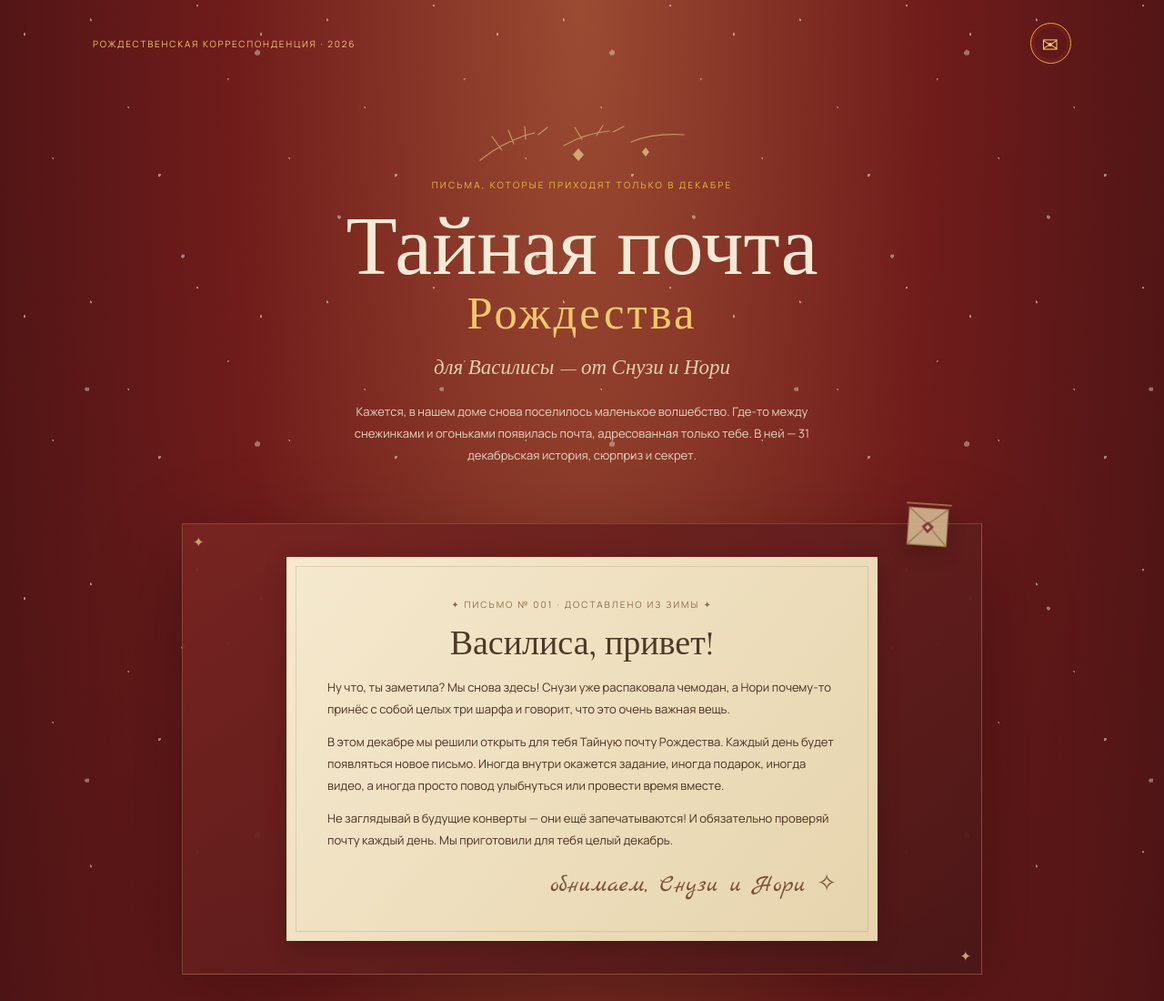
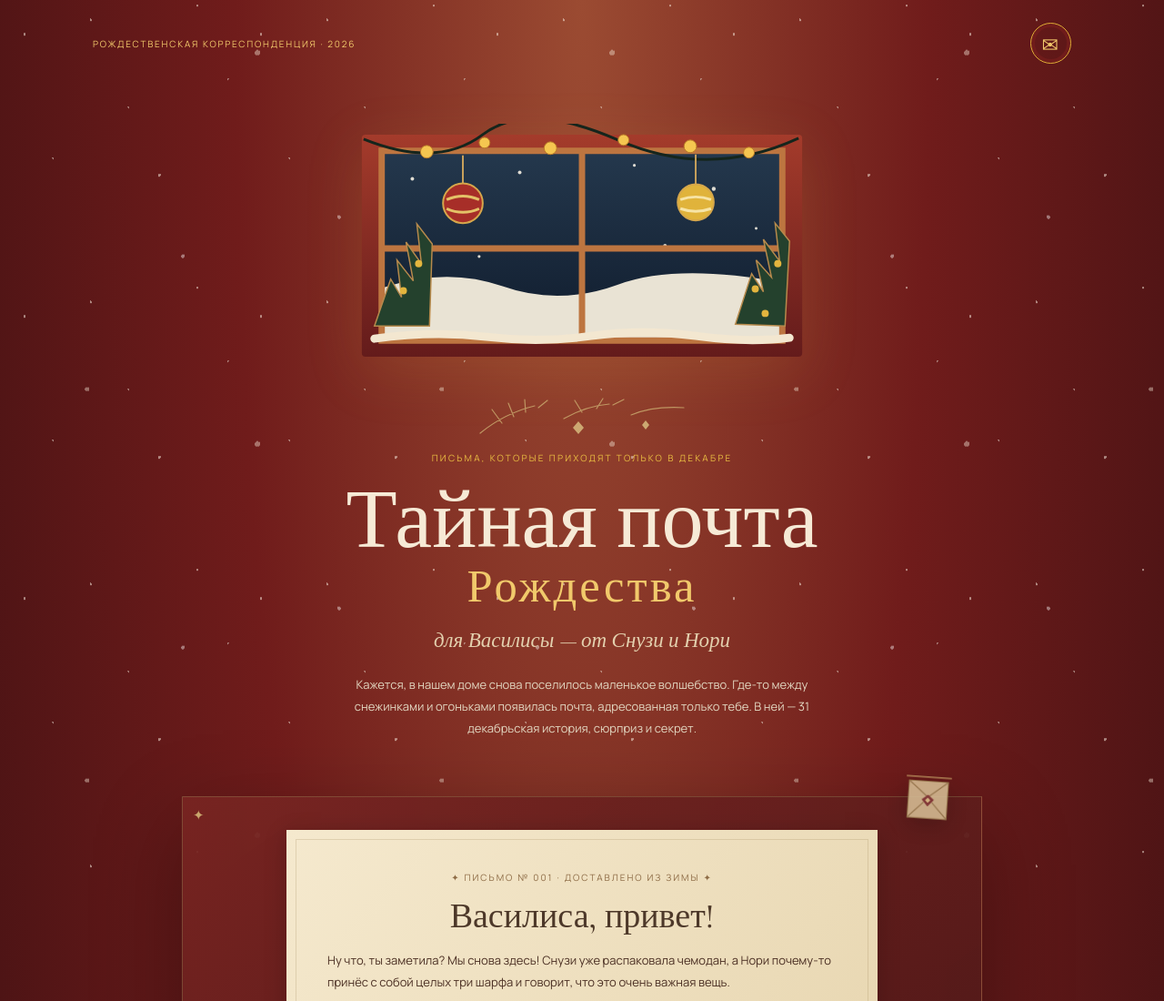
Before and after one commit to lanamilanain/-inna-bry-editor, a plain HTML site: page site/index.html in a window 1280 px wide. Shown: the top 1100 px of the page at 91% size. Drawn offline with nearby package versions, Linux system fonts and the light colour scheme.

Commit message:
Add warm vintage Christmas window illustration

```diff
--- a/site/index.html
+++ b/site/index.html
@@ -17,7 +17,7 @@ body:after{opacity:.42;filter:blur(.45px);background-image:radial-gradient(2px 2
 .wrap{position:relative;z-index:1}
 .snow-glow{position:fixed;inset:0;pointer-events:none;z-index:0;background:radial-gradient(ellipse at 15% 20%,#e9f2ed09,transparent 45%),radial-gradient(ellipse at 80% 10%,#dbe9f811,transparent 40%);mix-blend-mode:screen}
 .wrap{max-width:1120px;margin:auto;padding:25px 22px 65px}.top{display:flex;justify-content:space-between;align-items:center;color:#f1c96b;font-size:10px;letter-spacing:.18em;text-transform:uppercase}.stamp{width:45px;height:45px;border:1px solid #e0ad36;border-radius:50%;display:grid;place-items:center;color:#f1c96b;font:22px Georgia;box-shadow:inset 0 0 0 4px #701c1b}
-.hero{text-align:center;padding:66px 12px 28px}.eyebrow{font-size:10px;letter-spacing:.22em;text-transform:uppercase;color:#e9bd42}.hero h1{font:500 clamp(43px,9vw,92px)/.86 Cormorant Garamond,serif;margin:22px 0;color:#f6ead6}.hero h1 span{display:block;font-size:.55em;color:#f1c96b;letter-spacing:.06em;margin-top:13px}.subtitle{font:italic 23px Cormorant Garamond;color:#e3d0ae}.intro{max-width:560px;margin:22px auto 0;color:#e2d7c1;font-size:13px;line-height:1.85}
+.christmas-window{width:min(520px,94vw);margin:0 auto 32px;padding:0 2px;filter:drop-shadow(0 18px 30px #280d0d66);animation:window-glow 5s ease-in-out infinite alternate}.christmas-window svg{width:100%;height:auto;display:block}@keyframes window-glow{from{filter:drop-shadow(0 10px 20px #290b0b55)}to{filter:drop-shadow(0 16px 30px #e2a83b22)}}.hero{text-align:center;padding:66px 12px 28px}.eyebrow{font-size:10px;letter-spacing:.22em;text-transform:uppercase;color:#e9bd42}.hero h1{font:500 clamp(43px,9vw,92px)/.86 Cormorant Garamond,serif;margin:22px 0;color:#f6ead6}.hero h1 span{display:block;font-size:.55em;color:#f1c96b;letter-spacing:.06em;margin-top:13px}.subtitle{font:italic 23px Cormorant Garamond;color:#e3d0ae}.intro{max-width:560px;margin:22px auto 0;color:#e2d7c1;font-size:13px;line-height:1.85}
 .illustration-divider{width:min(240px,60vw);margin:0 auto 12px;opacity:.85}.illustration-divider svg{width:100%;height:auto;display:block}
 .scene{max-width:880px;margin:35px auto 45px;position:relative;border:1px solid #c5a16a55;padding:clamp(14px,4vw,36px);background:linear-gradient(145deg,#782522ed,#4a1717f2);box-shadow:0 30px 90px #0005}
 .scene-mail{position:absolute;right:clamp(10px,3vw,25px);top:-30px;width:68px;opacity:.88;filter:drop-shadow(0 8px 12px #0003);transform:rotate(4deg)}.scene-mail svg{width:100%;height:auto}
@@ -44,6 +44,17 @@ footer{text-align:center;color:#9e987f;font-size:10px;letter-spacing:.12em;margi
 <div class="wrap">
 <header class="top"><span>рождественская корреспонденция · 2026</span><div class="stamp">✉</div></header>
 <section class="hero">
+<div class="christmas-window" aria-hidden="true">
+<svg viewBox="0 0 520 270">
+<defs><linearGradient id="night" x2="0" y2="1"><stop stop-color="#24384d"/><stop offset="1" stop-color="#101c2d"/></linearGradient><linearGradient id="wood" x2="0" y2="1"><stop stop-color="#a43b2b"/><stop offset="1" stop-color="#641b1b"/></linearGradient></defs>
+<rect x="16" y="12" width="488" height="246" rx="4" fill="url(#wood)"/><rect x="38" y="30" width="444" height="210" fill="url(#night)" stroke="#d09a42" stroke-width="3"/>
+<path d="M38 182 Q110 158 172 180 T300 178 T482 176 V240 H38Z" fill="#e9e3d4"/>
+<g fill="#fff9eb" opacity=".85"><circle cx="72" cy="61" r="2"/><circle cx="113" cy="101" r="1.8"/><circle cx="191" cy="54" r="2"/><circle cx="261" cy="90" r="2"/><circle cx="318" cy="46" r="1.6"/><circle cx="406" cy="72" r="2.2"/><circle cx="453" cy="116" r="1.5"/><circle cx="146" cy="147" r="1.6"/><circle cx="352" cy="135" r="2"/></g>
+<path d="M38 30 H482 V240 H38Z" fill="none" stroke="#bd7540" stroke-width="7"/><path d="M260 30 V240 M38 138 H482" stroke="#bd7540" stroke-width="7"/>
+<path d="M18 17 Q100 50 150 12 T300 18 T500 16" fill="none" stroke="#15251c" stroke-width="3"/><g fill="#f5c650" stroke="#b87928" stroke-width="1"><circle cx="88" cy="31" r="7"/><circle cx="152" cy="21" r="6"/><circle cx="225" cy="27" r="7"/><circle cx="306" cy="18" r="6"/><circle cx="380" cy="25" r="7"/><circle cx="445" cy="32" r="6"/></g>
+<g stroke="#c8a15b" stroke-width="2"><path d="M128 35 V70"/><path d="M386 34 V67"/></g><g><circle cx="128" cy="88" r="22" fill="#a72e28" stroke="#d6a74b" stroke-width="2"/><path d="M110 84 Q128 76 146 84 M110 94 Q128 102 146 94" stroke="#e4c267" stroke-width="3" fill="none"/><circle cx="386" cy="87" r="20" fill="#e0b33b" stroke="#d6a74b" stroke-width="2"/><path d="M369 84 Q386 78 403 84 M369 94 Q386 100 403 94" stroke="#f7e4a6" stroke-width="3" fill="none"/></g>
+<g fill="#24412d" stroke="#b78a4c" stroke-width="1.5"><path d="M430 222 L448 166 L461 186 L453 151 L470 170 L461 128 L479 152 L474 110 L490 130 L485 224Z"/><path d="M30 224 L48 172 L60 192 L55 151 L73 174 L65 131 L82 155 L77 111 L94 133 L91 224Z"/></g><g fill="#e3b53e"><circle cx="452" cy="183" r="4"/><circle cx="477" cy="155" r="4"/><circle cx="463" cy="210" r="4"/><circle cx="62" cy="185" r="4"/><circle cx="79" cy="155" r="4"/></g><path d="M30 238 Q95 229 154 236 T270 235 T386 235 T490 237" stroke="#f3e7d0" stroke-width="9" fill="none" stroke-linecap="round"/>
+</svg></div>
 <div class="illustration-divider" aria-hidden="true"><svg viewBox="0 0 240 48" role="img"><path d="M8 40 Q35 18 68 10 M32 29 L21 14 M45 22 L39 7 M58 17 L57 3 M72 12 L82 4 M100 24 Q125 10 150 8 M120 17 L112 4 M136 13 L143 2 M154 9 L166 3 M174 20 Q198 10 232 12" fill="none" stroke="#c8a76d" stroke-width="1.2" stroke-linecap="round"/><path d="M110 34 l6 -7 6 7 -6 7z M186 31 l4 -5 4 5 -4 5z" fill="#d8bb7e"/></svg></div>
 <div class="eyebrow">письма, которые приходят только в декабре</div>
 <h1>Тайная почта<span>Рождества</span></h1>
```
